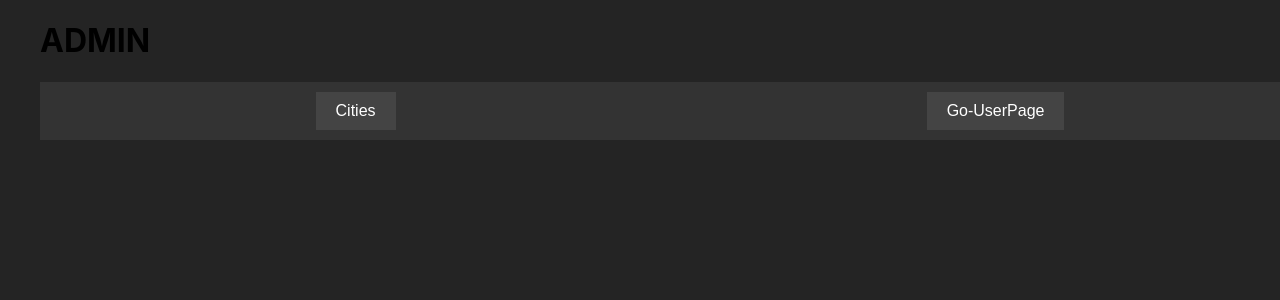
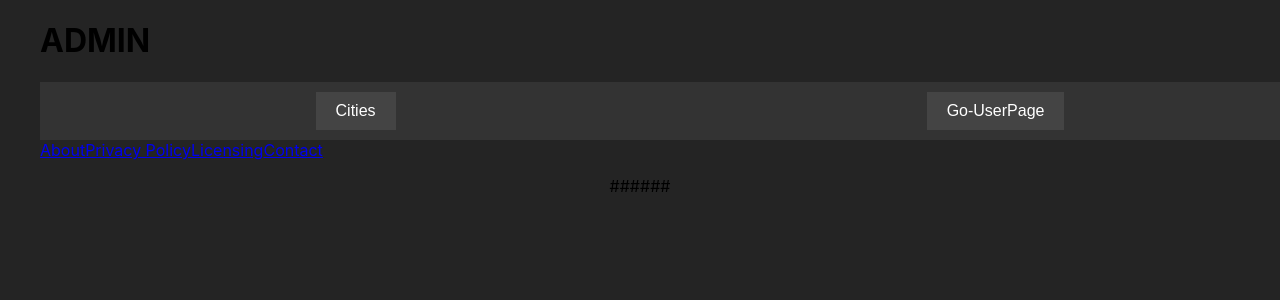
Before and after one commit to ndrs06/SolarWatch, a React (Vite) app in the folder client/: page /admin in a window 1280 px wide. Shown: the top 300 px of the page. Built offline with nearby package versions, Linux system fonts and the light colour scheme.

Commit message:
:lipstick: style: added a basic footer to layout

```diff
--- a/client/src/components/Footer/Footer.jsx
+++ b/client/src/components/Footer/Footer.jsx
@@ -1,9 +1,19 @@
 import './Footer.scss';
 import React from 'react';
+import { Link } from 'react-router-dom';
 
 export default function Footer() {
     return (
         <footer className="footer">
+            <div>
+                <div>
+                    <Link to="#">About</Link>
+                    <Link to="#">Privacy Policy</Link>
+                    <Link to="#">Licensing</Link>
+                    <Link to="#">Contact</Link>
+                </div>
+                <center><p>######</p></center>
+            </div>
         </footer>
     );
 }
--- a/client/src/components/Footer/Footer.scss
+++ b/client/src/components/Footer/Footer.scss
@@ -0,0 +1 @@
+@import "../../style/Variables.scss";
```
